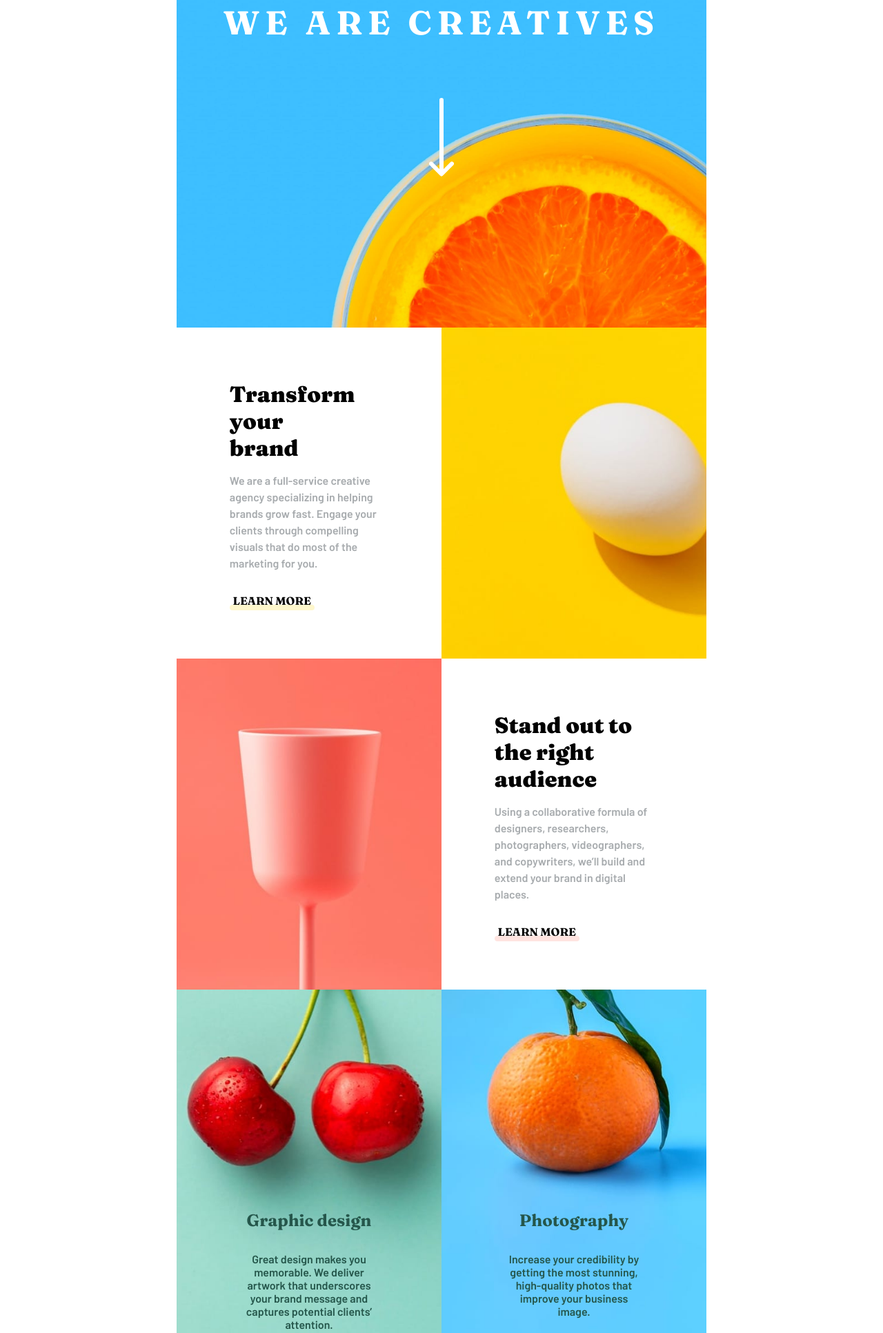
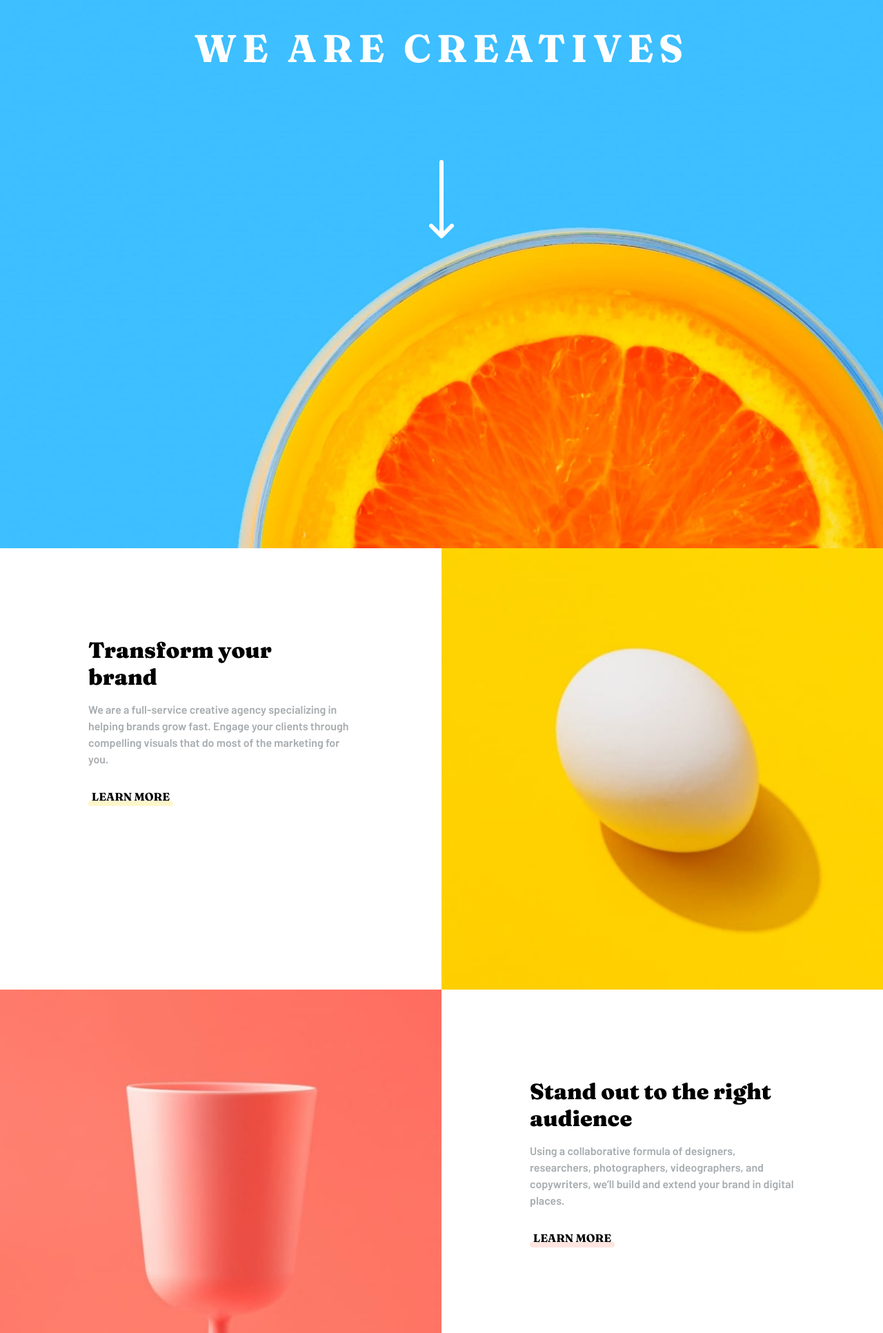
Before and after one commit to Abrosss/Landingpage, a plain HTML site: page sunnyside-agency-landing-page-main/index.html in a window 1280 px wide. Shown: the part 165-2098 px from the top of the page at 69% size. Drawn offline with Linux system fonts and the light colour scheme.

Commit message:
Add files via upload

```diff
--- a/sunnyside-agency-landing-page-main/index.html
+++ b/sunnyside-agency-landing-page-main/index.html
@@ -53,7 +53,7 @@
     <section class="imagetwo">
     </section>
     <section class="text">
-      <h2>Stand out to the <span>right audience</span></h2>
+      <h2>Stand out to the right <span>audience</span></h2>
       <p>Using a collaborative formula of designers, researchers, photographers, videographers, and copywriters, we’ll build and extend your brand in digital places. </p>
       <a class="underlineRed" href="#">LEARN MORE</a>
     </section>
--- a/sunnyside-agency-landing-page-main/style.css
+++ b/sunnyside-agency-landing-page-main/style.css
@@ -3,14 +3,14 @@
     margin: 0;
     padding: 0;
 }
-body{
+/* body{
     position: absolute;
     top: 0;
     bottom: 0;
     right: 0;
     left: 0;
     margin: 0 20%;
-}
+} */
 p{
     font-family: 'Barlow', sans-serif;
     color: hsl(213, 9%, 39%);
@@ -20,7 +20,7 @@ p{
     background-size: cover;
     background-position: -1rem;
     text-align: center;
-    height: 40rem;
+    height: 60rem;
 }
 header{
     padding: 2rem 3rem;
@@ -31,7 +31,7 @@ nav a{
     margin: 0 1rem;
     font-family: 'Barlow', sans-serif;
     font-weight: 600;
-    font-size: 0.8rem;
+    font-size: 1rem;
 }
 header nav{
     display: flex;
@@ -67,30 +67,31 @@ header .button:hover{
     color: white;
 }
 #maintitle{
-    margin-top: 5rem;
+    margin-top: 7rem;
     font-family: 'Fraunces', sans-serif;
     letter-spacing: 0.5rem;
-    font-size: 3rem;
+    font-size: 3.5rem;
     color: white;
 }
 .arrow{
-    margin-top: 5rem;
+    margin-top: 8rem;
 }
 .cellsone, .cellstwo, .cellsthree{
     display: flex;
 }
 .cellsone section, .cellstwo section{
     width: 50%;
-    height: 30rem;
+    height: 40rem;
 }
 .cellsthree section{
     width: 50%;
-    height: 32rem;
+    height: 40rem;
 }
 .cellsone .imageone{
     background-image: url("/images/desktop/image-transform.jpg");
     background-size: cover;
     background-repeat: no-repeat;
+    background-position: center center;
 }
 .cellstwo .imagetwo{
     background-image: url("/images/desktop/image-stand-out.jpg");
@@ -114,7 +115,7 @@ header .button:hover{
 
 .cellsthree .textthree{
     height: auto;
-    margin-top: 20rem;
+    margin-top: 27rem;
 }
 .cellsthree .imagefour{
     background-image: url("/images/desktop/image-photography.jpg");
@@ -129,7 +130,7 @@ header .button:hover{
 }
 .cellsthree .textfour{
     height: auto;
-    margin-top: 20rem;
+    margin-top: 27rem;
 }
 .cellsone .text, .cellstwo .text{
     padding: 10% 10%;
@@ -195,6 +196,7 @@ header .button:hover{
 .textthree p, .textfour p{
     font-family: 'Barlow', sans-serif;
     color: hsl(167, 40%, 24%);
+    line-height: 1.5;
 }
 .clients{
     width: 100%;
@@ -249,7 +251,7 @@ header .button:hover{
 }
 .imagesonly section{
     width: 25%;
-    height: 25rem;
+    height: 40rem;
     background-size: cover;
     background-repeat: no-repeat;
 }
@@ -307,9 +309,7 @@ footer a:hover{
 .navfooter{
     margin-top: 2rem;
 }
-.cellstwo .text span{
-    display: inline;
-}
+
 
 @media screen and (max-width: 700px)
 {
```
